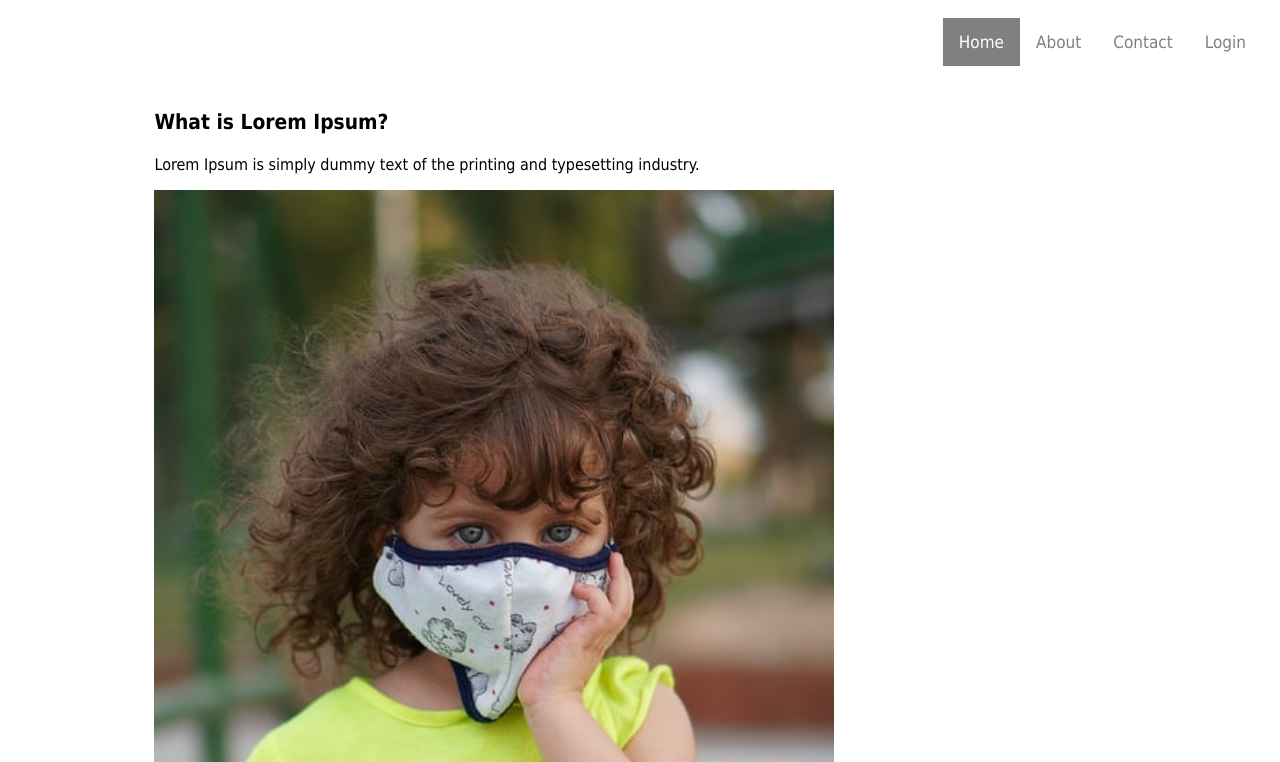
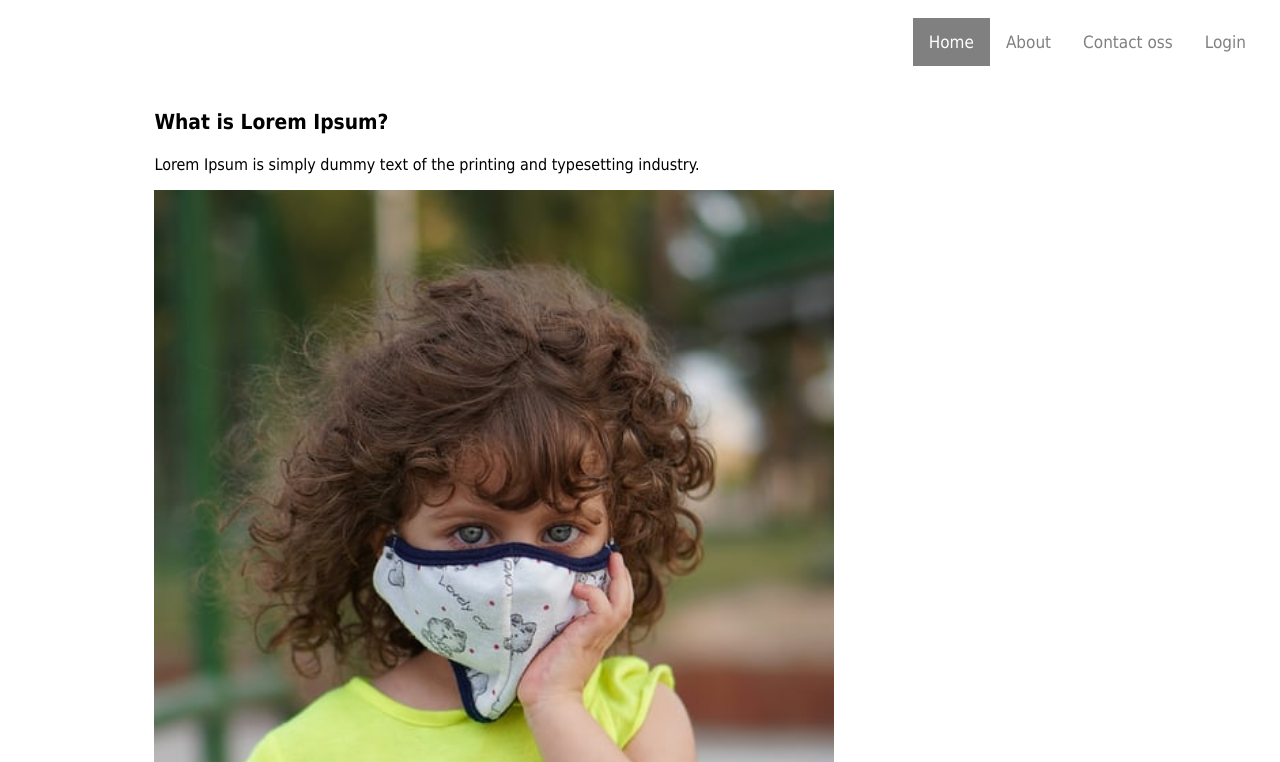
Before and after one commit to kdamavand/test-html, a plain HTML site: page index.html in a window 1280 px wide. Shown: the top 762 px of the page. Drawn offline with Linux system fonts and the light colour scheme.

Commit message:
Ändrade texten för kontakt

```diff
--- a/index.html
+++ b/index.html
@@ -11,7 +11,7 @@
    <header>
    <div class="topnav">
       <a href="#login">Login</a>
-   	  <a href="#contact">Contact</a>
+   	  <a href="#contact">Contact oss</a>
 	  <a href="#about">About</a>
 	  <a class="active" href="#home">Home</a>
 
```
